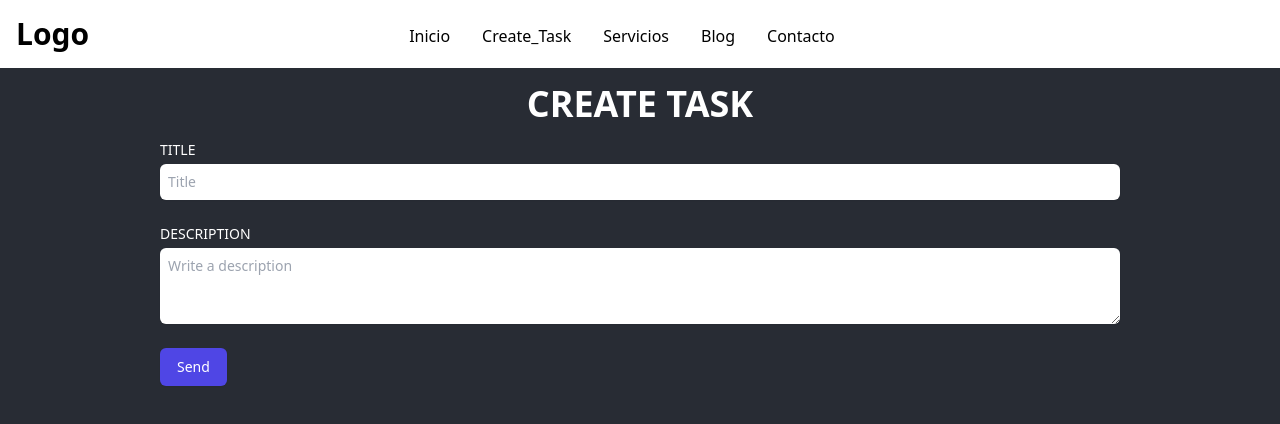
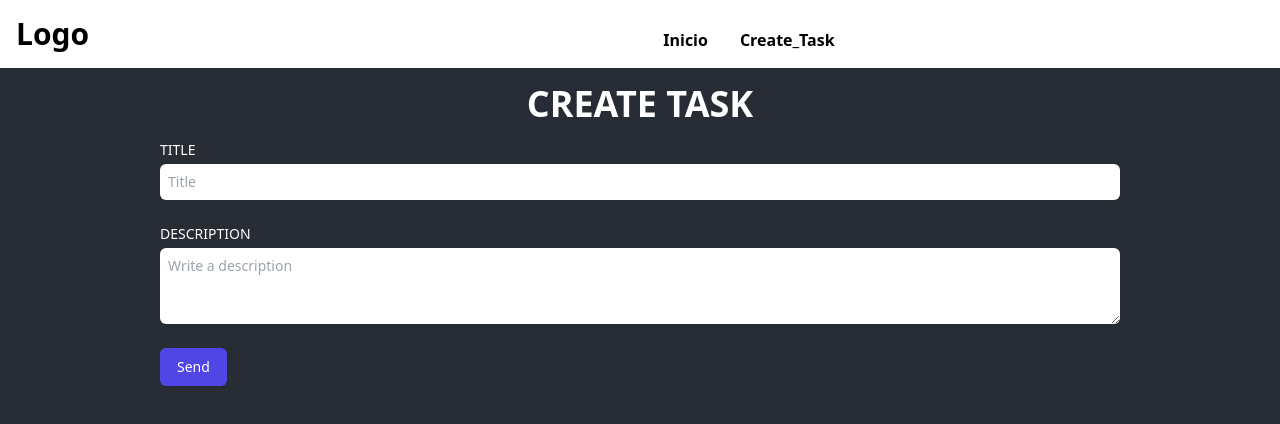
Before and after one commit to Edwin3002/task-MERG-client, a React (Vite) app: page /create in a window 1280 px wide. Shown: the top 424 px of the page. Built offline with nearby package versions, Linux system fonts and the light colour scheme.

Commit message:
btn done

```diff
--- a/src/Api/tasks.api.js
+++ b/src/Api/tasks.api.js
@@ -13,12 +13,11 @@ export const createTask = async (task) => {
    await axios.post('http://localhost:4000/tasks', task);
 };
 export const updateTask = async (id, newTask) => {
-   console.log(id , newTask);
    await axios.put(`http://localhost:4000/tasks/${id}`, newTask);
+};
+export const updateDone = async (id, done) => {
+   await axios.put(`http://localhost:4000/tasks/${id}`, {done});
 };
 export const deleteTask = async (id) => {
    await axios.delete(`http://localhost:4000/tasks/${id}`);
 };
-// export const createTask = async (task) =>{
-//    await axios.post('http://localhost:4000/tasks', task);
-// };
--- a/src/Components/NavB.jsx
+++ b/src/Components/NavB.jsx
@@ -8,7 +8,7 @@ export const NavB = () => {
         <h1 className="md:col-span-2 flex justify-center md:justify-start font-bold cursor-pointer text-3xl">
           Logo
         </h1>
-        <nav className="md:col-span-6 flex items-center gap-4 justify-end">
+        <nav className="md:col-span-6 flex items-center gap-4 justify-end font-bold">
         <Link to='/'>
           <a
             href="#"
@@ -25,24 +25,6 @@ export const NavB = () => {
             Create_Task
           </a></Link>
 
-          <a
-            href="#"
-            className="xl:py-1 xl:px-2 rounded-lg hover:bg-gray-100 transition-colors"
-          >
-            Servicios
-          </a>
-          <a
-            href="#"
-            className="xl:py-1 xl:px-2 rounded-lg hover:bg-gray-100 transition-colors"
-          >
-            Blog
-          </a>
-          <a
-            href="#"
-            className="xl:py-1 xl:px-2 rounded-lg hover:bg-gray-100 transition-colors"
-          >
-            Contacto
-          </a>
         </nav>
       </div>
     </div>
--- a/src/Components/Task.jsx
+++ b/src/Components/Task.jsx
@@ -4,11 +4,19 @@ import { useNavigate} from 'react-router-dom'
 
 export const Task = ({ data }) => {
 
-    const {deleteOneTask} = useTasks();
+    const {deleteOneTask, updateOneDone} = useTasks();
     const navigate = useNavigate();
 
     const handleUpdate = (id) => {
         navigate(`/update/${id}`)
+    }
+
+    const handleUpdateDone = async (id) => {
+        if(data.done === 0){
+            await updateOneDone(id, 1)
+        }else{
+            await updateOneDone(id, 0)
+        }
     }
 
     return (
@@ -23,7 +31,9 @@ export const Task = ({ data }) => {
                 {data.createAt}
             </td>
             <td className="py-4 px-6 text-center">
+                <span onClick={()=>{handleUpdateDone(data.id)}}>
                 {data.done == 0 ? '💔' : '💚'}
+                </span>
             </td>
             <td className="py-4 px-6">
                 <a href="#" className="font-medium text-red-600 dark:text-red-500 hover:underline hover:text-red-700 " onClick={() => {
--- a/src/Context/TaskProvider.jsx
+++ b/src/Context/TaskProvider.jsx
@@ -1,5 +1,5 @@
 import { useContext, useState } from "react";
-import { createTask, deleteTask, getTask, getTasks, updateTask } from '../Api/tasks.api'
+import { createTask, deleteTask, getTask, getTasks, updateDone, updateTask } from '../Api/tasks.api'
 import { TaskContext } from "./TaskContext";
 
 export const useTasks = () => {
@@ -53,6 +53,17 @@ export const TaskContextProvider = ({ children }) => {
                 console.error('salio mal actualizar');
             }
         }
+        //update done
+        const updateOneDone= async (id, done) => {
+            try {
+                const res = await updateDone(id, done);
+                setTasks(
+                    tasks.map(t => (t.id === id ? {...t, done: !t.done} : t))
+                    )
+            } catch (error) {
+                console.error('salio mal actualizar el done');
+            }
+        }
 
     //delete task
     const deleteOneTask = async (id) => {
@@ -67,7 +78,7 @@ export const TaskContextProvider = ({ children }) => {
     }
 
 
-    return <TaskContext.Provider value={{ tasks, getListTasks, deleteOneTask, createOneTask, getOneTask, updateOneTask }}>
+    return <TaskContext.Provider value={{ tasks, getListTasks, deleteOneTask, createOneTask, getOneTask, updateOneTask, updateOneDone }}>
         {children}
     </TaskContext.Provider>
 }
```
